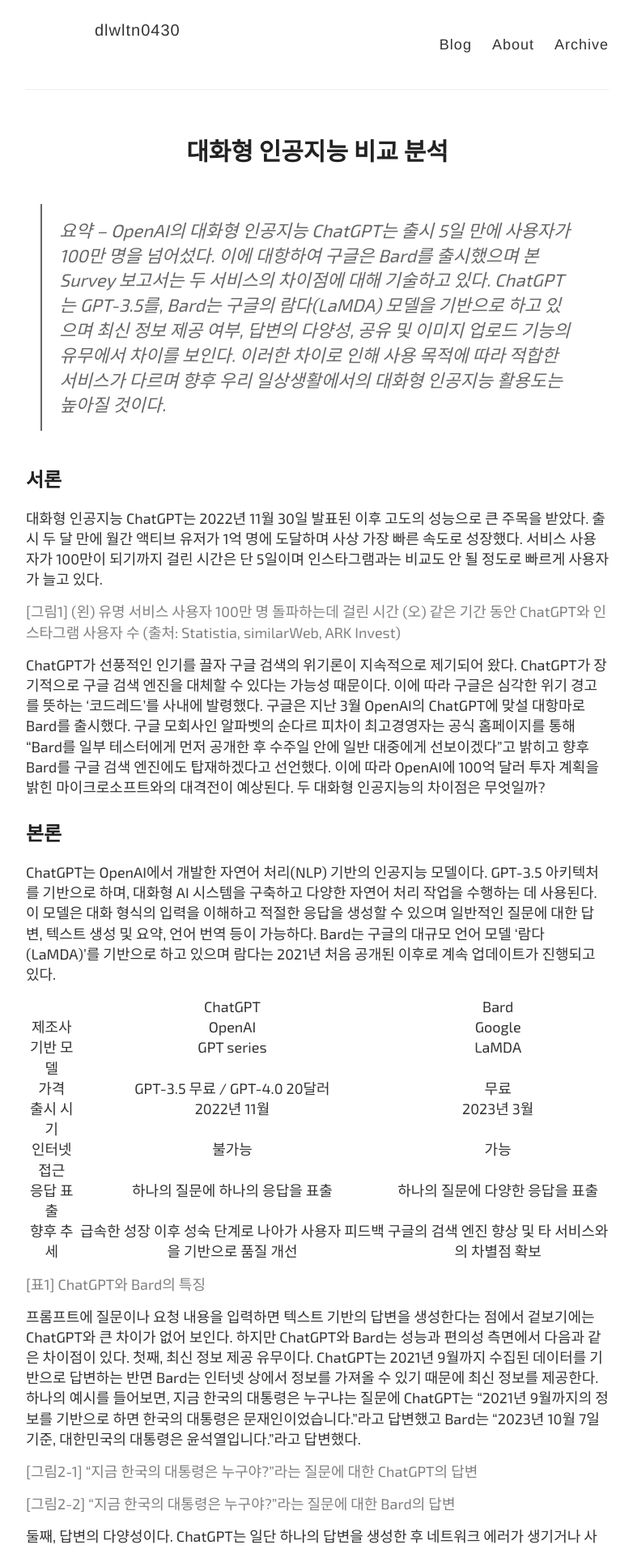
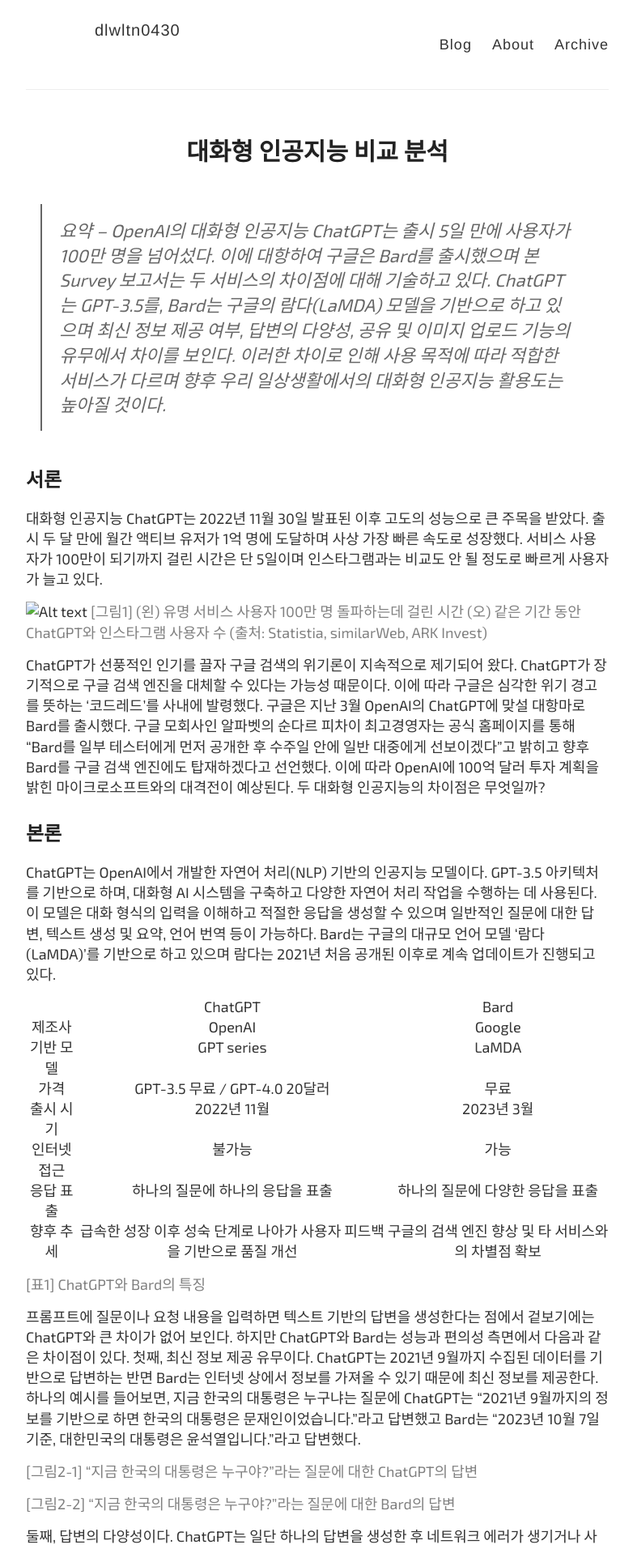
Before and after one commit to dlwltn0430/dlwltn0430.github.io, a Jekyll site: the page built from _posts/2023-10-06-공작발03.md, in a window 1280 px wide. Shown: the top 1913 px of the page at 81% size, without its empty margins (248-1030 px from the left). Built offline with Jekyll 4.4.1, drawn with Linux system fonts in a browser that asks for light colours; some web fonts are replaced.

Commit message:
이미지 경로 수정

```diff
--- a/_posts/2023-10-06-공작발03.md
+++ b/_posts/2023-10-06-공작발03.md
@@ -8,6 +8,7 @@ tags: 공학작문및발표, ChatGPT, Bard
 ## 서론
 대화형 인공지능 ChatGPT는 2022년 11월 30일 발표된 이후 고도의 성능으로 큰 주목을 받았다. 출시 두 달 만에 월간 액티브 유저가 1억 명에 도달하며 사상 가장 빠른 속도로 성장했다. 서비스 사용자가 100만이 되기까지 걸린 시간은 단 5일이며 인스타그램과는 비교도 안 될 정도로 빠르게 사용자가 늘고 있다.
 
+![Alt text](image.png)
 <small style="color: gray;">[그림1] (왼) 유명 서비스 사용자 100만 명 돌파하는데 걸린 시간 (오) 같은 기간 동안 ChatGPT와 인스타그램 사용자 수 (출처: Statistia, similarWeb, ARK Invest)</small>
 
 ChatGPT가 선풍적인 인기를 끌자 구글 검색의 위기론이 지속적으로 제기되어 왔다. ChatGPT가 장기적으로 구글 검색 엔진을 대체할 수 있다는 가능성 때문이다. 이에 따라 구글은 심각한 위기 경고를 뜻하는 ‘코드레드’를 사내에 발령했다.
```
Also changed, not shown: _posts/image.png (added).
